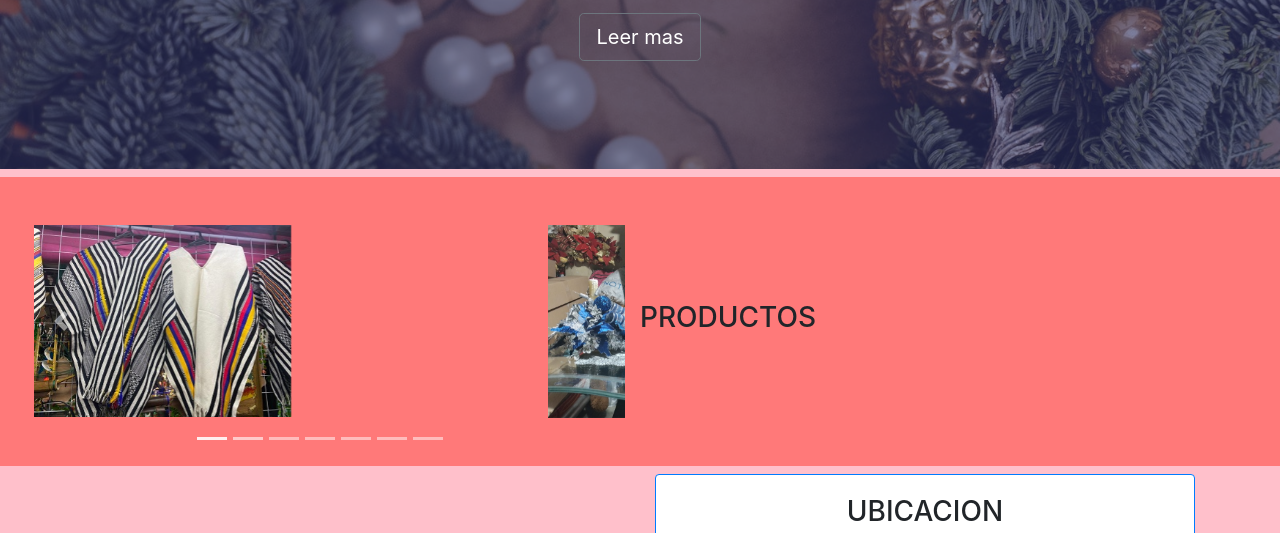
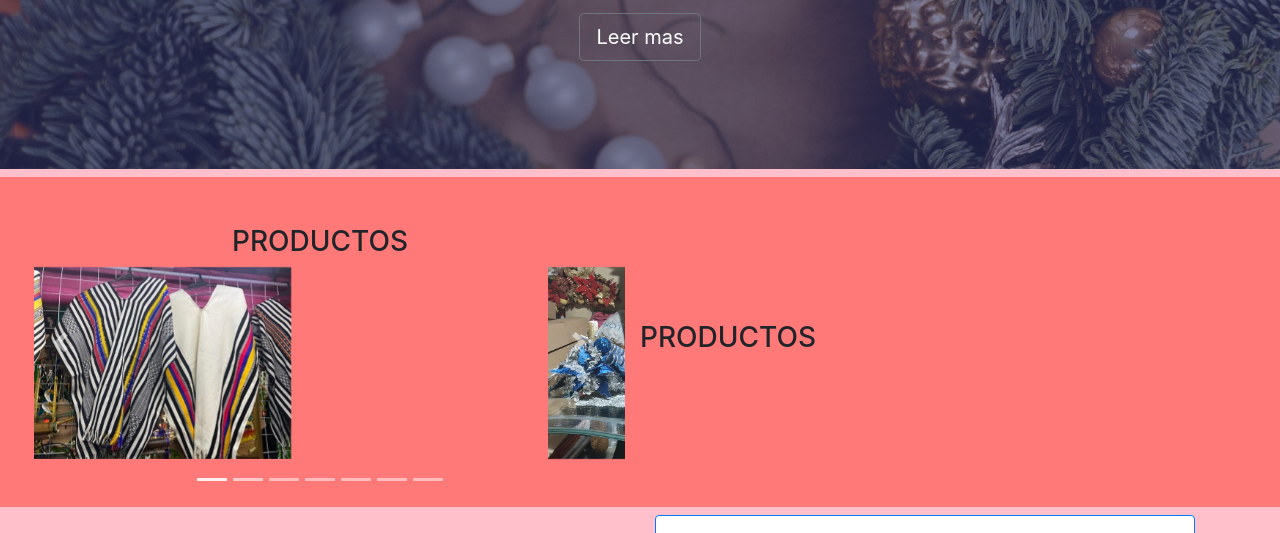
Before and after one commit to masp4040/new-page2, a website: page index.html in a window 1280 px wide. Shown: the part 207-740 px from the top of the page. Drawn offline with nearby package versions, Linux system fonts and the light colour scheme.

Commit message:
arreglo titulo productos

```diff
--- a/index.html
+++ b/index.html
@@ -77,6 +77,7 @@
                         </ol>
 
                         <div class="carousel-inner align-content-center p-5">
+                          <h3 class="col-m-2 justify-content-center text-center">PRODUCTOS</h3>
                           <div class="carousel-item active ">
                             <img src="img/image1111.jpg" class="d-block w-50 " alt="..." width="" height="">
                           </div>
```
